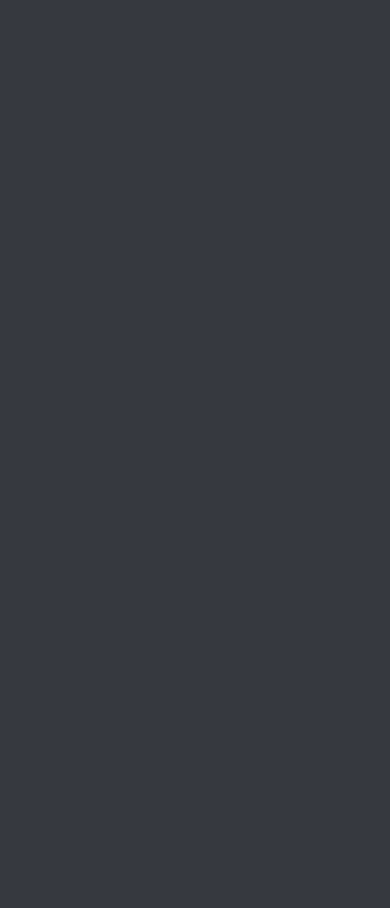
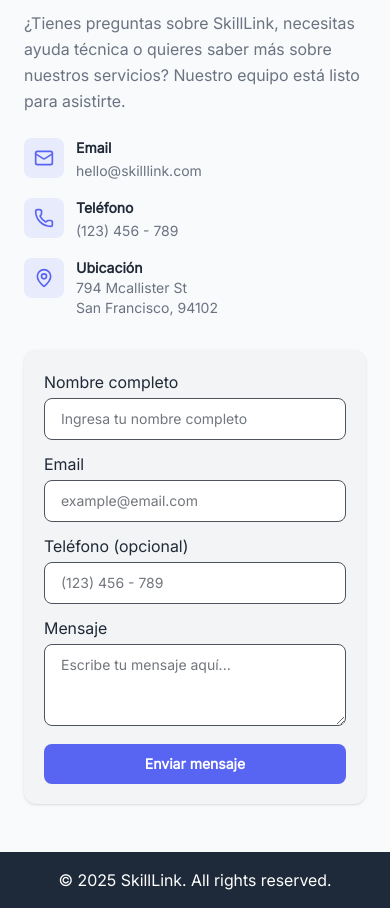
Before and after one commit to alumnithon/skilllink-g6f, a React (Vite) app: page / in a window 390 px wide. Shown: the part 2940-3848 px from the top of the page. Before the commit the page ends 2906 px from the top, so only its background shows below. Built offline with nearby package versions, Linux system fonts and the light colour scheme.

Commit message:
feat(landing-page): add contact section with form validation
- Add ContactSection with two-column layout (info + form)
- Extend InputField/TextareaField with labelColor and inputBg props
- Implement form validation with react-hook-form
- Use theme-consistent styling with compact responsive design

```diff
--- a/src/features/auth/components/InputField.tsx
+++ b/src/features/auth/components/InputField.tsx
@@ -6,6 +6,8 @@
   placeholder: string;
   error?: string; // Optional error message to display
   register: UseFormRegisterReturn;
+  labelColor?: string;
+  inputBg?: string;
 }
 
 const InputField = ({
@@ -14,17 +16,17 @@
   placeholder,
   error,
   register,
+  labelColor = 'text-theme-text-primary', // Default
+  inputBg = 'bg-transparent', // Default
 }: InputFieldProps) => {
   return (
     <div>
-      <label className="block mb-1 font-medium text-theme-text-primary">
-        {label}
-      </label>
+      <label className={`block mb-1 font-medium ${labelColor}`}>{label}</label>
       <input
         type={type}
         placeholder={placeholder}
-        className="w-full border border-theme-border-primary rounded-lg px-4 py-2 placeholder-theme-placeholder-primary"
-        {...register} // Apply react-hook-form register properties
+        className={`w-full border border-theme-border-primary rounded-lg px-4 py-2.5 placeholder-theme-placeholder-primary focus:outline-none focus:ring-2 focus:ring-theme-button-primary focus:border-transparent transition-all text-sm ${inputBg}`}
+        {...register}
       />
       {error && <span className="text-xs text-red-500">{error}</span>}
     </div>
--- /dev/null
+++ b/src/features/auth/components/TextareaField.tsx
@@ -0,0 +1,36 @@
+import type { UseFormRegisterReturn } from 'react-hook-form';
+
+interface TextareaFieldProps {
+  label: string;
+  placeholder: string;
+  error?: string;
+  register: UseFormRegisterReturn;
+  rows?: number;
+  labelColor?: string;
+  inputBg?: string;
+}
+
+const TextareaField = ({
+  label,
+  placeholder,
+  error,
+  register,
+  rows = 5,
+  labelColor = 'text-theme-text-primary',
+  inputBg = 'bg-transparent',
+}: TextareaFieldProps) => {
+  return (
+    <div>
+      <label className={`block mb-1 font-medium ${labelColor}`}>{label}</label>
+      <textarea
+        placeholder={placeholder}
+        rows={rows}
+        className={`w-full border border-theme-border-primary rounded-lg px-4 py-2.5 placeholder-theme-placeholder-primary resize-vertical focus:outline-none focus:ring-2 focus:ring-theme-button-primary focus:border-transparent transition-all text-sm ${inputBg}`}
+        {...register}
+      />
+      {error && <span className="text-xs text-red-500">{error}</span>}
+    </div>
+  );
+};
+
+export default TextareaField;
--- /dev/null
+++ b/src/shared/components/homePage/ContactSection.tsx
@@ -0,0 +1,170 @@
+import { useForm } from 'react-hook-form';
+import { Mail, Phone, MapPin } from 'lucide-react';
+import InputField from '../../../features/auth/components/InputField';
+import TextareaField from '../../../features/auth/components/TextareaField';
+
+const ContactSection = () => {
+  const {
+    register,
+    handleSubmit,
+    reset,
+    formState: { errors },
+  } = useForm();
+
+  const onSubmit = handleSubmit((data) => {
+    console.log('Form submitted:', data);
+    // Aquí irá la lógica de envío
+
+    // Reset form after submission
+    reset();
+  });
+
+  return (
+    <section id="contacto" className="bg-theme-bg-secondary py-12 lg:py-16">
+      <div className="max-w-7xl mx-auto px-6 sm:px-8 lg:px-12">
+        {/* Contact Content - Two Columns Compact */}
+        <div className="grid lg:grid-cols-2 gap-8 lg:gap-12">
+          {/* Contact Information */}
+          <div className="space-y-6">
+            {/* Title */}
+            <div>
+              <h2 className="text-3xl lg:text-4xl font-bold mb-4 text-theme-text-dark">
+                ¿Necesitas ayuda?
+              </h2>
+              <p className="text-base lg:text-lg text-theme-text-muted leading-relaxed">
+                ¿Tienes preguntas sobre SkillLink, necesitas ayuda técnica o
+                quieres saber más sobre nuestros servicios? Nuestro equipo está
+                listo para asistirte.
+              </p>
+            </div>
+
+            {/* Contact Details */}
+            <div className="space-y-4">
+              {/* Email */}
+              <div className="flex items-start gap-3">
+                <div className="flex-shrink-0 w-10 h-10 bg-theme-button-primary/10 rounded-lg flex items-center justify-center">
+                  <Mail className="w-5 h-5 text-theme-button-primary" />
+                </div>
+                <div>
+                  <h3 className="font-semibold text-theme-text-dark text-sm">
+                    Email
+                  </h3>
+                  <a
+                    href="mailto:hello@skilllink.com"
+                    className="text-theme-text-muted hover:text-theme-button-primary transition-colors text-sm"
+                  >
+                    hello@skilllink.com
+                  </a>
+                </div>
+              </div>
+
+              {/* Phone */}
+              <div className="flex items-start gap-3">
+                <div className="flex-shrink-0 w-10 h-10 bg-theme-button-primary/10 rounded-lg flex items-center justify-center">
+                  <Phone className="w-5 h-5 text-theme-button-primary" />
+                </div>
+                <div>
+                  <h3 className="font-semibold text-theme-text-dark text-sm">
+                    Teléfono
+                  </h3>
+                  <a
+                    href="tel:+11234567890"
+                    className="text-theme-text-muted hover:text-theme-button-primary transition-colors text-sm"
+                  >
+                    (123) 456 - 789
+                  </a>
+                </div>
+              </div>
+
+              {/* Address */}
+              <div className="flex items-start gap-3">
+                <div className="flex-shrink-0 w-10 h-10 bg-theme-button-primary/10 rounded-lg flex items-center justify-center">
+                  <MapPin className="w-5 h-5 text-theme-button-primary" />
+                </div>
+                <div>
+                  <h3 className="font-semibold text-theme-text-dark text-sm">
+                    Ubicación
+                  </h3>
+                  <address className="text-theme-text-muted not-italic text-sm">
+                    794 Mcallister St
+                    <br />
+                    San Francisco, 94102
+                  </address>
+                </div>
+              </div>
+            </div>
+          </div>
+
+          {/* Contact Form - Más compacto */}
+          <div className="bg-gray-100 rounded-xl shadow-sm p-5 lg:p-6 self-start">
+            <form onSubmit={onSubmit} className="space-y-3">
+              {/* Full Name */}
+              <InputField
+                label="Nombre completo"
+                type="text"
+                placeholder="Ingresa tu nombre completo"
+                register={register('fullName', {
+                  required: 'El nombre es requerido',
+                })}
+                error={errors.fullName?.message as string}
+                labelColor="text-theme-text-dark"
+                inputBg="bg-white"
+              />
+
+              {/* Email */}
+              <InputField
+                label="Email"
+                type="email"
+                placeholder="example@email.com"
+                register={register('email', {
+                  required: 'El email es requerido',
+                  pattern: {
+                    value: /^\S+@\S+$/i,
+                    message: 'Email inválido',
+                  },
+                })}
+                error={errors.email?.message as string}
+                labelColor="text-theme-text-dark"
+                inputBg="bg-white"
+              />
+
+              {/* Phone */}
+              <InputField
+                label="Teléfono (opcional)"
+                type="tel"
+                placeholder="(123) 456 - 789"
+                register={register('phone')}
+                error={errors.phone?.message as string}
+                labelColor="text-theme-text-dark"
+                inputBg="bg-white"
+              />
+
+              {/* Message - Textarea más pequeño */}
+              <TextareaField
+                label="Mensaje"
+                placeholder="Escribe tu mensaje aquí..."
+                rows={3}
+                register={register('message', {
+                  required: 'El mensaje es requerido',
+                })}
+                error={errors.message?.message as string}
+                labelColor="text-theme-text-dark"
+                inputBg="bg-white"
+              />
+
+              {/* Submit Button - Más compacto */}
+              <button
+                type="submit"
+                className="w-full bg-theme-button-primary hover:bg-theme-button-primary/90 text-white font-semibold py-2.5 rounded-lg transition-all duration-300 transform hover:-translate-y-1 hover:shadow-lg text-sm"
+              >
+                Enviar mensaje
+              </button>
+            </form>
+          </div>
+        </div>
+      </div>
+    </section>
+  );
+};
+
+export default ContactSection;
--- a/src/shared/pages/HomePage.tsx
+++ b/src/shared/pages/HomePage.tsx
@@ -1,11 +1,13 @@
 import HeroSection from '../components/homePage/HeroSection';
 import RolesSection from '../components/homePage/RolesSection';
+import ContactSection from '../components/homePage/ContactSection';
 
 const HomePage = () => {
   return (
     <div className="flex-1">
       <HeroSection />
       <RolesSection />
+      <ContactSection />
     </div>
   );
 };
```
